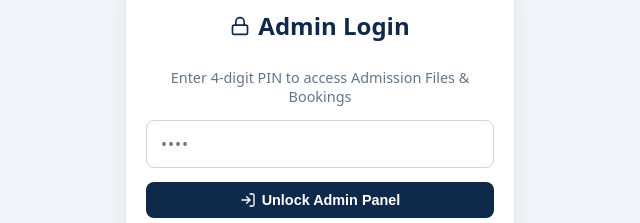
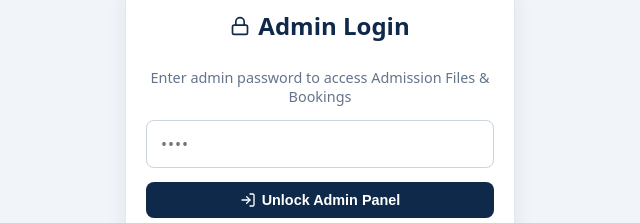
Before and after one commit to kapoorhomecare/KAPOOR_HOME_CARE, a plain HTML site: page admin.html in a window 1280 px wide. Shown: the part 124-347 px from the top of the page, 320-960 px from the left. Drawn offline with Linux system fonts and the light colour scheme.

Commit message:
Update admin login prompt from 4-digit PIN to password

```diff
--- a/admin.html
+++ b/admin.html
@@ -412,7 +412,7 @@
         <svg class="icon-lg" viewBox="0 0 24 24" fill="none" stroke="currentColor" stroke-width="2" stroke-linecap="round" stroke-linejoin="round"><rect x="3" y="11" width="18" height="11" rx="2" ry="2"/><path d="M7 11V7a5 5 0 0 1 10 0v4"/></svg>
         Admin Login
       </h2>
-      <p style="margin:6px 0 0;color:var(--muted);font-size:0.9rem;">Enter 4-digit PIN to access Admission Files &amp; Bookings</p>
+      <p style="margin:6px 0 0;color:var(--muted);font-size:0.9rem;">Enter admin password to access Admission Files &amp; Bookings</p>
       <input type="password" id="pinInput" maxlength="4" placeholder="••••" />
       <button class="btn btn-navy" style="width:100%;" onclick="verifyPin()">
         <svg class="icon" viewBox="0 0 24 24" fill="none" stroke="currentColor" stroke-width="2" stroke-linecap="round" stroke-linejoin="round"><path d="M15 3h4a2 2 0 0 1 2 2v14a2 2 0 0 1-2 2h-4"/><polyline points="10 17 15 12 10 7"/><line x1="15" y1="12" x2="3" y2="12"/></svg>
```
